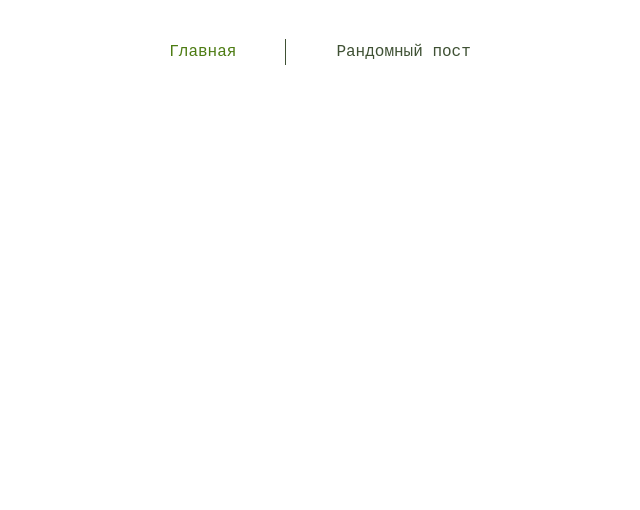
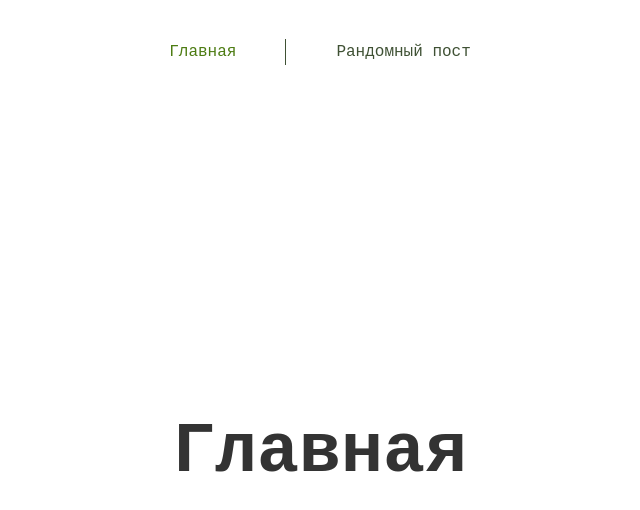
Before and after one commit to ksenia-ivanchenko/blog, a React (Vite) app: page / in a window 1280 px wide. Shown: the top 510 px of the page, without its empty margins (320-960 px from the left). Built offline with nearby package versions, Linux system fonts and the light colour scheme; no server answers.

Commit message:
L2-9 добавлена главная страница

```diff
--- /dev/null
+++ b/src/pages/main/ui/main-page.module.scss
@@ -0,0 +1,10 @@
+.page {
+  display: flex;
+  align-items: center;
+  justify-content: center;
+  height: 100%;
+}
+
+.heading {
+  font-size: 70px;
+}
--- a/src/pages/main/ui/main-page.tsx
+++ b/src/pages/main/ui/main-page.tsx
@@ -1 +1,7 @@
-export const MainPage = () => <></>;
+import styles from './main-page.module.scss';
+
+export const MainPage = () => (
+  <div className={styles.page}>
+    <h1 className={styles.heading}>Главная</h1>
+  </div>
+);
```
